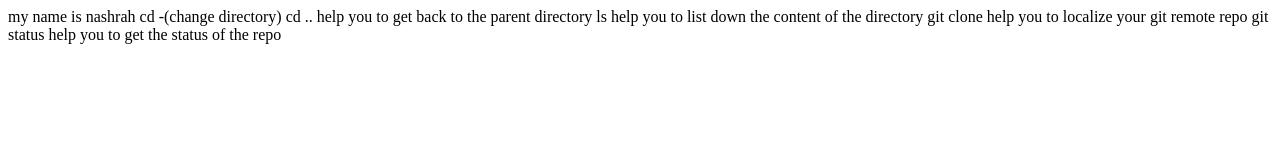
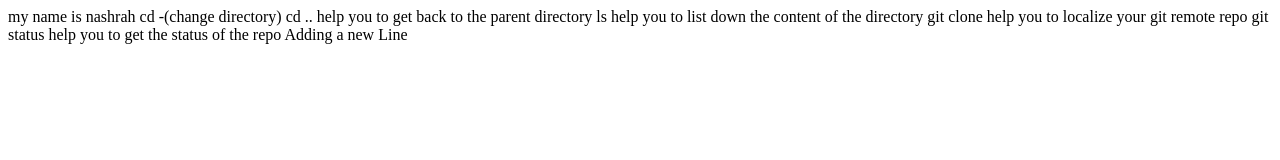
Before and after one commit to NASHRAH20/firsthtml, a plain HTML site: page index.html in a window 1280 px wide. Drawn offline with Linux system fonts and the light colour scheme.

Commit message:
Adding new line

```diff
--- a/index.html
+++ b/index.html
@@ -4,3 +4,4 @@ cd .. help you to get back to the parent directory
 ls help you to list down the content of the directory
 git clone <url of the git repo>help you to localize your git remote repo
 git status help you to get the status of the repo
+Adding a new Line
```
